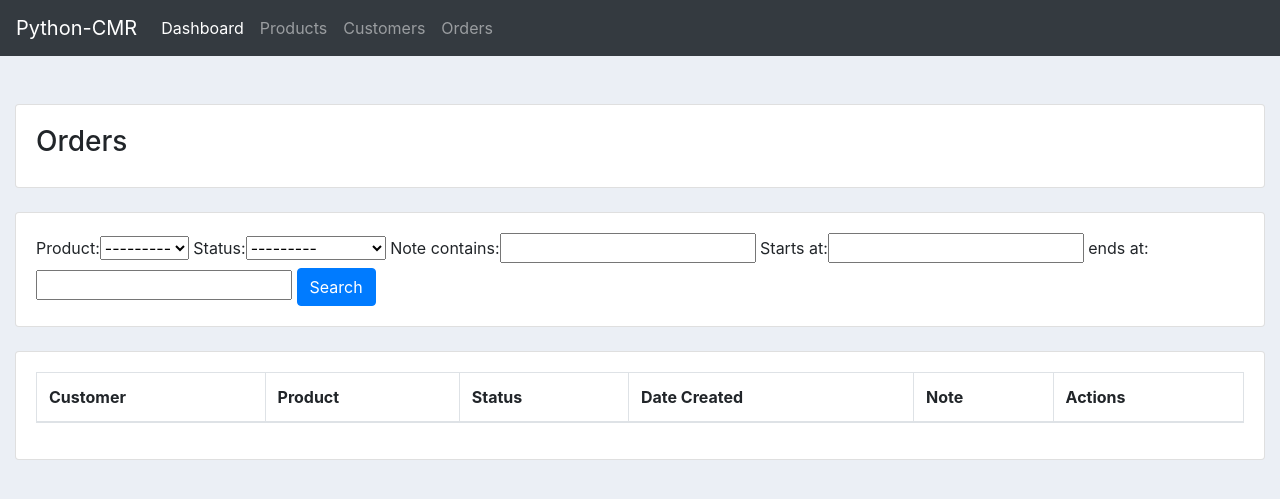
After one commit to JorgeGalingP/python-CMR, a Django app: page /orders/ in a window 1280 px wide. The commit adds this page. Shown: the top 499 px of the page. Run offline with Django 3.2, Linux system fonts and the light colour scheme; lists and menus that the app fills with data are empty; some libraries are stand-ins or nearby versions.

Commit message:
Added templates for all items
Added templates for all items with urls and views methods

```diff
--- /dev/null
+++ b/account/templates/account/all_orders.html
@@ -0,0 +1,52 @@
+{% extends 'account/main.html' %}
+
+{% block content %}
+
+<br>
+    <div class="row">
+        <div class="col-md">
+            <br>
+            <div class="card card-body">
+                <h3>Orders</h3>
+            </div>
+            <br>
+            <div class="card card-body">
+                <form method="get">
+
+                {{ filter.form }}
+
+                <button class="btn btn-primary" type="submit">Search</button>
+            </form>
+            </div>
+
+            <br>
+            <div class="card card-body">
+                <table class="table table-bordered table-hover">
+                    <thead>
+                        <tr>
+                            <th>Customer</th>
+                            <th>Product</th>
+                            <th>Status</th>
+                            <th>Date Created</th>
+                            <th>Note</th>
+                            <th colspan="2">Actions</th>
+                        </tr>
+                    </thead>
+                    <tbody>
+                        {% for order in orders %}
+                            <tr>
+                                <td>{{order.customer}}</td>
+                                <td>{{order.product}}</td>
+                                <td>{{order.status}}</td>
+                                <td>{{order.date_created}}</td>
+                                <td>{{order.note}}</td>
+                                <td><a class="btn btn-outline-warning btn-block btn-sm" href="{% url 'account_update_order' order.id %}">Update</button></td>
+                                <td><a class="btn btn-outline-danger btn-block btn-sm" href="{% url 'account_delete_order' order.id %}">Delete</button></td>
+                            </tr>
+                        {% endfor %}
+                    </tbody>
+                </table>
+            </div>
+        </div>
+    </div>
+{% endblock %}
--- a/account/templates/account/customer.html
+++ b/account/templates/account/customer.html
@@ -44,21 +44,19 @@
 		  </form>
 		</div>
 	</div>
-
 </div>
 <br>
 
 <div class="row">
 	<div class="col-md">
 		<div class="card card-body">
-			<table class="table table-sm">
+			<table class="table table-sm table-bordered table-hover">
 				<tr>
 					<th>Product</th>
 					<th>Note</th>
 					<th>Date Ordered</th>
 					<th>Status</th>
-					<th>Actions</th>
-                    <th></th>
+					<th colspan="2">Actions</th>
 				</tr>
 
 				{% for order in orders %}
--- a/account/templates/account/navbar.html
+++ b/account/templates/account/navbar.html
@@ -15,10 +15,10 @@
           <a class="nav-link" href="{% url 'account_products' %}">Products</a>
         </li>
         <li class="nav-item">
-          <a class="nav-link" href="#">Customers</a>
+          <a class="nav-link" href="{% url 'account_customers' %}">Customers</a>
         </li>
         <li class="nav-item">
-          <a class="nav-link" href="#">Orders</a>
+          <a class="nav-link" href="{% url 'account_orders' %}">Orders</a>
         </li>
       </ul>
     </div>
--- a/account/templates/account/order_form.html
+++ b/account/templates/account/order_form.html
@@ -18,7 +18,7 @@
                 <p class="help-text">{{ field.help_text }} </p>
                 {% endfor %}
 
-                <input  class="btn btn-primary btn-block btn-sm" type="submit" name="Submit" value="Create">
+                <input  class="btn btn-primary btn-block btn-sm" type="submit" name="Submit" value="Accept">
             </form>
         </div>
     </div>
--- a/account/urls.py
+++ b/account/urls.py
@@ -3,7 +3,9 @@ from . import views
 
 urlpatterns = [
     path('', views.home, name="account_home"),
-    path('products/', views.products, name="account_products"),
+    path('products/', views.all_products, name="account_products"),
+    path('customers/', views.all_customers, name="account_customers"),
+    path('orders/', views.all_orders, name="account_orders"),
     path('customer/<str:customer_pk>', views.customer, name="account_customer"),
     path('createOrder/<str:customer_pk>', views.create_order, name="account_create_order"),
     path('updateOrder/<str:order_pk>', views.update_order, name="account_update_order"),
--- a/account/views.py
+++ b/account/views.py
@@ -24,10 +24,27 @@ def home(request):
     return render(request, 'account/dashboard.html', context)
 
 
-def products(request):
+def all_products(request):
     products = Product.objects.all()
 
-    return render(request, 'account/products.html', {'products': products})
+    return render(request, 'account/all_products.html', {'products': products})
+
+
+def all_customers(request):
+    customers = Customer.objects.all()
+
+    return render(request, 'account/all_customers.html', {'customers': customers})
+
+
+def all_orders(request):
+    orders = Order.objects.all()
+
+    filter = OrderFilter(request.GET, queryset=orders)
+    orders_filtered = filter.qs
+
+    context = {'orders': orders_filtered, 'filter': filter}
+
+    return render(request, 'account/all_orders.html', context)
 
 
 def customer(request, customer_pk):
```
Also changed, not shown: account/templates/account/all_customers.html (added, +39 -0 lines), account/templates/account/all_products.html (added, +33 -0 lines), account/templates/account/dashboard.html (+4 -5 lines), account/templates/account/products.html (deleted, +0 -30 lines).
